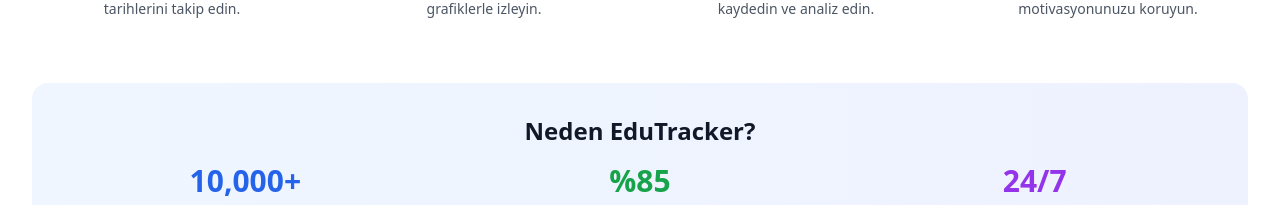
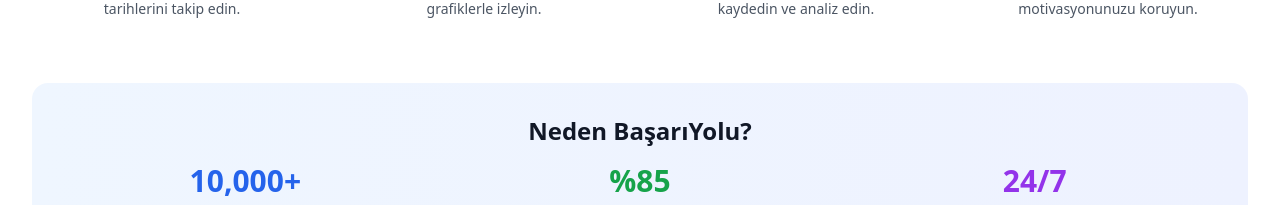
Before and after one commit to BurakGuven1/EduTracker, a React (Vite) app: page / in a window 1280 px wide. Shown: the part 1206-1411 px from the top of the page. Built offline with nearby package versions, Linux system fonts and the light colour scheme; no server answers.

Commit message:
Updated Features.tsx

```diff
--- a/src/components/Features.tsx
+++ b/src/components/Features.tsx
@@ -91,7 +91,7 @@ export default function Features() {
         <div className="mt-16 bg-gradient-to-r from-blue-50 to-indigo-50 rounded-2xl p-8">
           <div className="text-center">
             <h3 className="text-2xl font-bold text-gray-900 mb-4">
-              Neden EduTracker?
+              Neden BaşarıYolu?
             </h3>
             <div className="grid md:grid-cols-3 gap-8">
               <div className="text-center">
```
